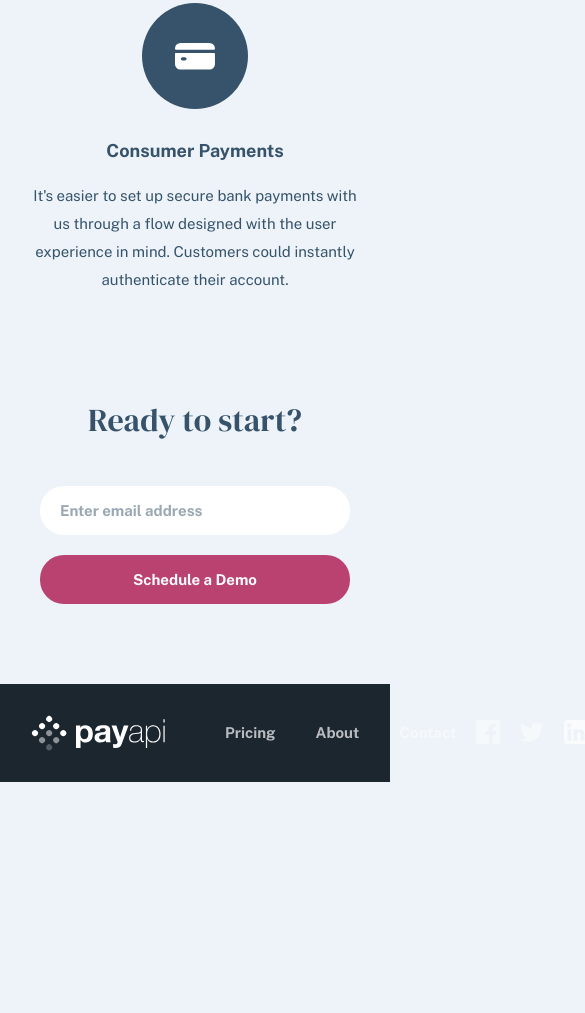
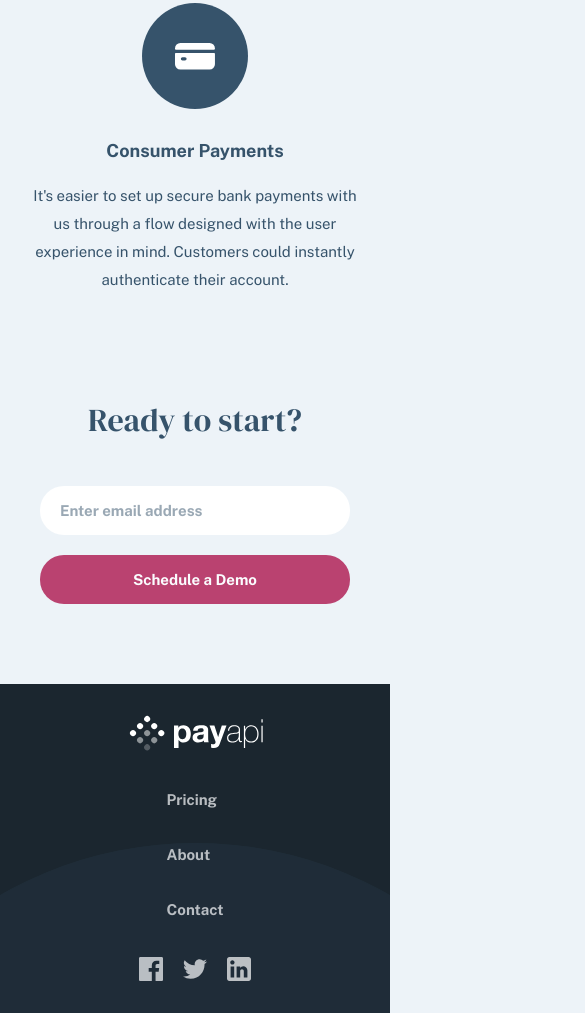
Before and after one commit to webguy83/payapi, a website: page index.html in a window 390 px wide. Shown: the part 3221-4234 px from the top of the page, 585 px wide, since content can reach past the window. Before the commit the page ends 4003 px from the top, so only its background shows below. Drawn offline with nearby package versions, Linux system fonts and the light colour scheme; files whose address does not match are found by name.

Commit message:
finished home page

```diff
--- a/index.html
+++ b/index.html
@@ -154,6 +154,7 @@
             <a class="link header-link" href="http://www.linkedin.com" target="_blank"><img src="./assets/shared/desktop/linkedin.svg" alt="linkedin" /></a>
           </li>
         </ul>
+        <img src="../assets/shared/desktop/bg-pattern-circle.svg" alt="" class="circle-bg" />
       </div>
     </footer>
     <script src="dist/main.js"></script>
--- a/styles/styles.css
+++ b/styles/styles.css
@@ -275,11 +275,13 @@ body {
 .footer {
   background-color: var(--mirage-blue);
   padding: 3rem;
+  overflow: hidden;
 }
 
 .footer-container {
   display: flex;
   align-items: center;
+  position: relative;
   max-width: 111rem;
   margin: 0 auto;
   justify-content: space-between;
@@ -290,6 +292,8 @@ body {
   display: flex;
   gap: 4rem;
   margin-left: 4rem;
+  position: relative;
+  z-index: 2;
 }
 
 .nav-socials {
@@ -297,6 +301,8 @@ body {
   gap: 2rem;
   align-items: center;
   margin-left: auto;
+  position: relative;
+  z-index: 1;
 }
 
 .footer-container .header-link {
@@ -306,6 +312,12 @@ body {
 
 .footer-container .header-link:hover {
   opacity: 1;
+}
+
+.footer .circle-bg {
+  position: absolute;
+  right: -50rem;
+  bottom: -60rem;
 }
 
 @media only screen and (max-width: 900px) {
@@ -332,6 +344,27 @@ body {
 
   .hamburger {
     display: block;
+  }
+}
+
+@media only screen and (max-width: 680px) {
+  .footer-container {
+    flex-direction: column;
+    gap: 4rem;
+  }
+
+  .footer-container .nav-links {
+    flex-direction: column;
+    margin-left: initial;
+  }
+
+  .nav-socials {
+    margin-left: initial;
+  }
+
+  .footer .circle-bg {
+    right: auto;
+    bottom: -64rem;
   }
 }
 
```
